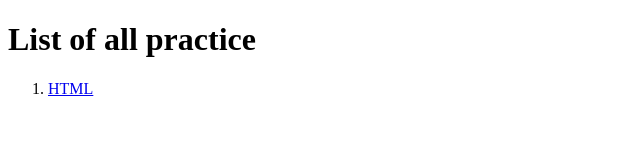
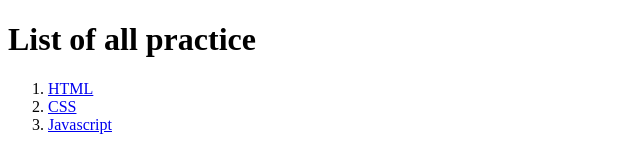
Before and after one commit to nayem-ahmedz/web-dev, a plain HTML site: page practices/lists.html in a window 1280 px wide. Shown: the whole page, without its empty margins (0-640 px from the left). Drawn offline with Linux system fonts and the light colour scheme.

Commit message:
Update lists.html

```diff
--- a/practices/lists.html
+++ b/practices/lists.html
@@ -9,6 +9,8 @@
     <h1>List of all practice</h1>
     <ol>
         <li> <a href="/practices/html/list.html">HTML</a> </li>
+        <li> <a href="/practices/css/list.html">CSS</a> </li>
+        <li> <a href="/practices/js/list.html">Javascript</a> </li>
     </ol>
 </body>
 </html>
```
